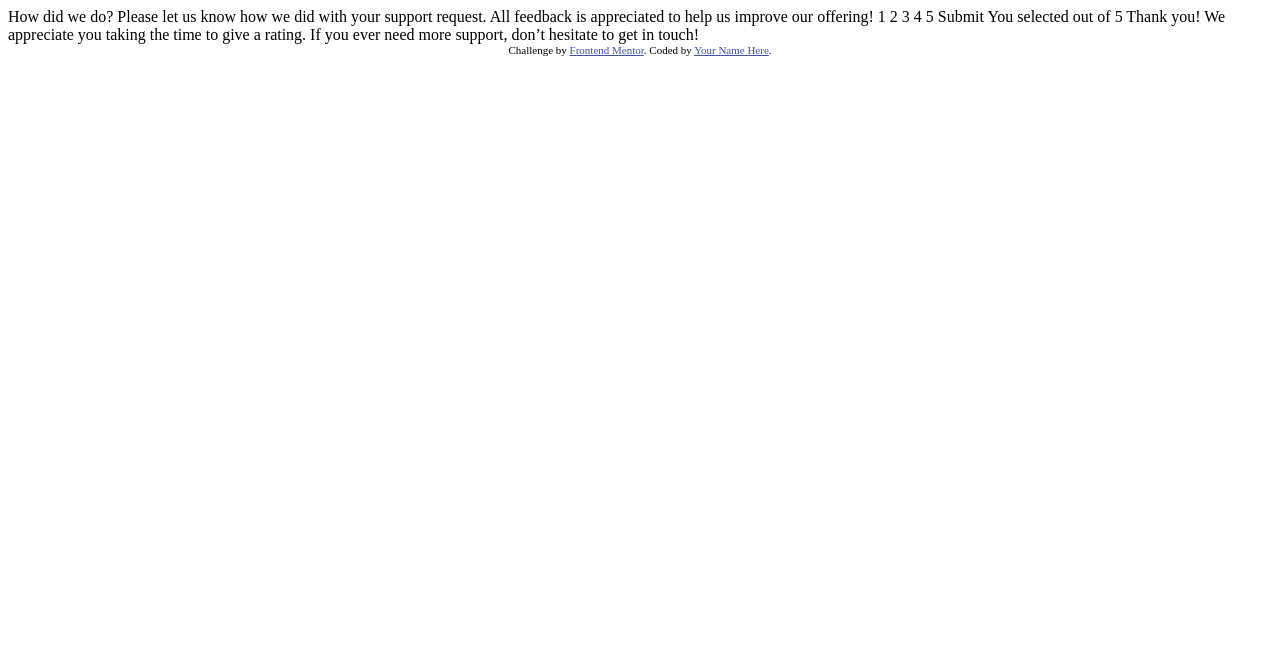
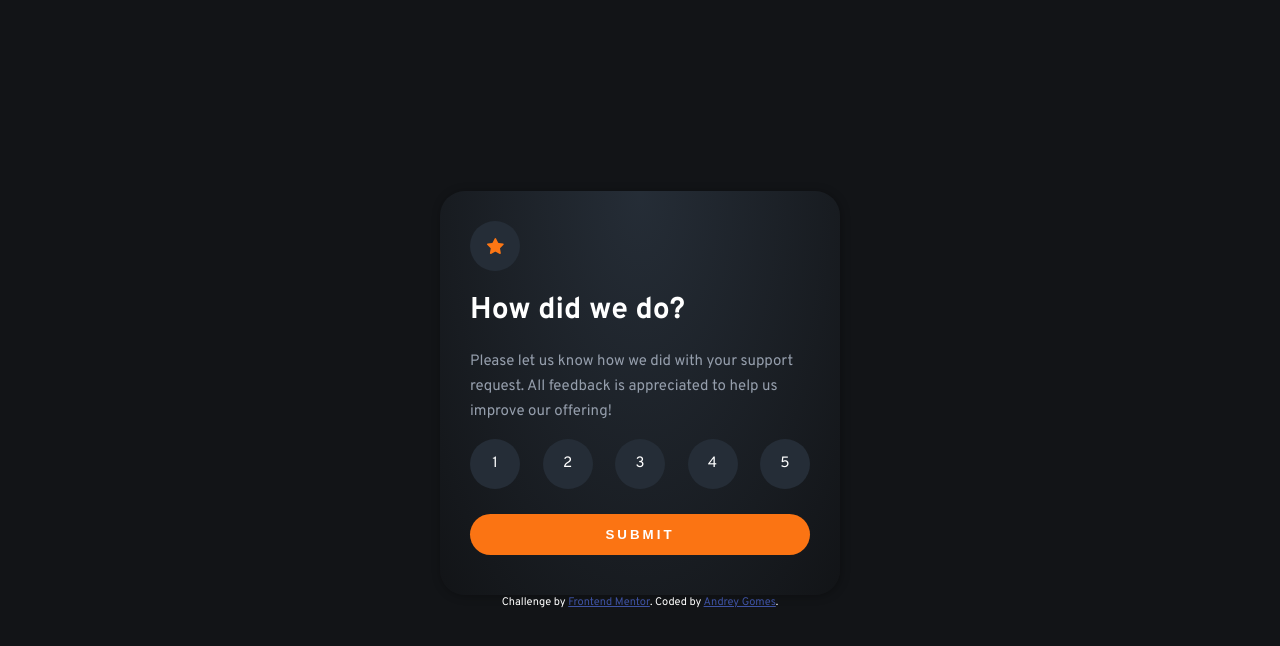
Before and after one commit to johncobain/interactive-rating-component, a plain HTML site: page index.html in a window 1280 px wide. Drawn offline with Linux system fonts and the light colour scheme.

Commit message:
interative-rating-component

```diff
--- a/index.html
+++ b/index.html
@@ -7,43 +7,51 @@
   <link rel="icon" type="image/png" sizes="32x32" href="./images/favicon-32x32.png">
 
   <title>Frontend Mentor | Interactive rating component</title>
+  <link rel="shortcut icon" href="./images/favicon-32x32.png" type="image/x-icon">
 
-  <!-- Feel free to remove these styles or customise in your own stylesheet 👍 -->
-  <style>
-    .attribution { font-size: 11px; text-align: center; }
-    .attribution a { color: hsl(228, 45%, 44%); }
-  </style>
+  <link rel="stylesheet" href="./style.css">
 </head>
 <body>
 
-  <!-- Rating state start -->
+  <div class="component">
+    <div class="ratting-state">
+      <div class="circle">
+        <img src="./images/icon-star.svg" alt="star">
+      </div>
+      <h1>How did we do?</h1>
 
-  How did we do?
+      <p>Please let us know how we did with your support request. All feedback is appreciated to help us improve our offering!</p>
 
-  Please let us know how we did with your support request. All feedback is appreciated
-  to help us improve our offering!
+      <ul>
+        <li class="ratting" value="1" onclick="changeRatting(this.id)" id="item1">1</li>
+        <li class="ratting" value="2" onclick="changeRatting(this.id)" id="item2">2</li>
+        <li class="ratting" value="3" onclick="changeRatting(this.id)" id="item3">3</li>
+        <li class="ratting" value="4" onclick="changeRatting(this.id)" id="item4">4</li>
+        <li class="ratting" value="5" onclick="changeRatting(this.id)" id="item5">5</li>
+      </ul>
 
-  1 2 3 4 5
+      <button onclick="submit()">Submit</button>
+    </div>
 
-  Submit
+    <div class="thank-you-state">
+      <div class="illustration">
+        <img src="./images/illustration-thank-you.svg" alt="cellphone illustration">
+      </div>
+      <div class="show-selected">You selected <span></span> out of 5</div>
 
-  <!-- Rating state end -->
+      <h1>Thank you!</h1>
 
-  <!-- Thank you state start -->
+      <p>We appreciate you taking the time to give a rating.  If you ever need more support, don’t hesitate to get in touch!</p>
 
-  You selected <!-- Add rating here --> out of 5
-
-  Thank you!
-
-  We appreciate you taking the time to give a rating. If you ever need more support,
-  don’t hesitate to get in touch!
-
-  <!-- Thank you state end -->
+    </div>
+  </div>
 
 
   <div class="attribution">
     Challenge by <a href="https://www.frontendmentor.io?ref=challenge" target="_blank">Frontend Mentor</a>.
-    Coded by <a href="#">Your Name Here</a>.
+    Coded by <a href="https://www.frontendmentor.io/profile/johncobain">Andrey Gomes</a>.
   </div>
+
+  <script src="./script.js"></script>
 </body>
 </html>
--- /dev/null
+++ b/script.js
@@ -0,0 +1,18 @@
+let rattingValue = 0;
+
+function changeRatting(id){
+    let ratting = document.querySelectorAll('.ratting');
+    ratting.forEach((e) => e.classList.remove('active'));
+    let selected = document.getElementById(id);
+    selected.classList.add('active');
+    rattingValue = selected.value;
+}
+
+function submit(){
+    if(rattingValue){
+        document.querySelector('.ratting-state').style.display = 'none';
+        document.querySelector('.thank-you-state').style.display = 'block';
+
+        document.querySelector('.show-selected span').innerHTML = rattingValue;
+    }
+}
--- /dev/null
+++ b/style.css
@@ -0,0 +1,132 @@
+@import url('https://fonts.googleapis.com/css2?family=Overpass:wght@400;700&display=swap');
+:root{
+    /*Primary*/
+    --orange: hsl(25, 97%, 53%);
+
+    /*Neutral*/
+    --white: hsl(0, 0%, 100%);
+    --light-grey: hsl(217, 12%, 63%);
+    --mediumgrey: hsl(216, 12%, 54%);
+    --dark-blue: hsl(213, 19%, 18%);
+    --very-dark-blue: hsl(216, 12%, 8%);
+}
+
+*{
+    box-sizing: border-box;
+}
+
+body{
+    background: var(--very-dark-blue);
+    color: var(--white);
+    font-family: 'Overpass', sans-serif;
+    font-size: 15px;
+    height: 100vh;
+    margin: 0;
+    display: flex;
+    flex-direction: column;
+    align-items: center;
+    justify-content: center;
+}
+
+h1{
+    font-weight: 700;
+}
+p{
+    line-height: 25px;
+    color: var(--light-grey);
+}
+
+.component{
+    background: radial-gradient(at top, var(--dark-blue), var(--very-dark-blue));
+    width: 90%;
+    max-width: 400px;
+    padding: 30px;
+    border-radius: 25px;
+    box-shadow: 1px 1px 10px rgba(0, 0, 0, .3)
+}
+
+.ratting-state{
+    display: block;
+}
+
+.ratting-state .circle,
+.ratting-state .ratting{
+    height: 50px;
+    width: 50px;
+    display: flex;
+    justify-content: center;
+    align-items: center;
+    background: var(--dark-blue);
+    border-radius: 50%;
+}
+
+
+.ratting-state ul{
+    list-style-type: none;
+    display: flex;
+    width: 100%;
+    padding: 0;
+    justify-content: space-between;
+}
+
+.ratting-state li.active,
+.ratting-state li.active:hover{
+    background: var(--orange);
+}
+
+.ratting-state li:hover{
+    background-color: var(--mediumgrey);
+}
+
+.ratting-state button{
+    border: none;
+    background-color: var(--orange);
+    color: var(--white);
+    padding: 13px;
+    text-transform: uppercase;
+    width: 100%;
+    border-radius: 50px;
+    margin: 10px 0;
+    font-weight: 700;
+    letter-spacing: 3px;
+}
+
+.ratting-state button:hover{
+    background-color: var(--white);
+    color: var(--orange);
+}
+
+
+
+.thank-you-state{
+    display: none;
+    text-align: center;
+}
+
+.thank-you-state .show-selected{
+    margin: 20px auto 30px;
+    color: var(--orange);
+    background-color: var(--dark-blue);
+    padding: 7px 15px;
+    width: fit-content;
+    border-radius: 20px;
+}
+
+
+
+.attribution { font-size: 11px; text-align: center; }
+.attribution a { color: hsl(228, 45%, 44%); }
+
+@media (max-width:425px){
+    h1{
+        font-size: 25px;
+    }
+    p{
+        line-height: 20px;
+    }
+    .ratting-state .circle,
+    .ratting-state .ratting{
+        height: 40px;
+        width: 40px;
+    }
+}
```
Also changed, not shown: 2 other files.
